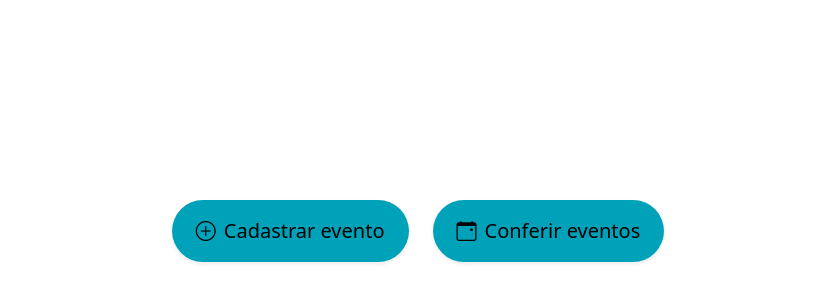
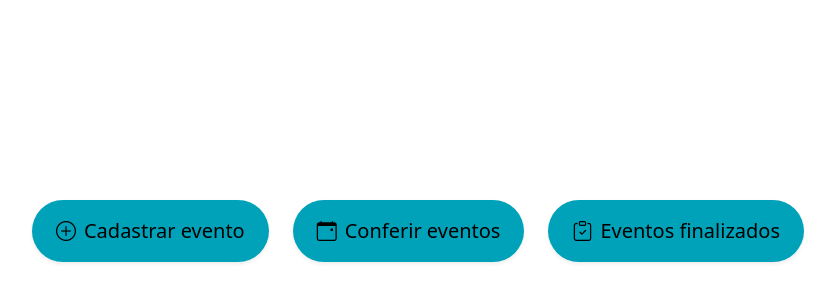
Before and after one commit to vitorLevi17/ListGGP, a Django app: page /index/ in a window 1280 px wide. Shown: the part 210-512 px from the top of the page, without its empty margins (222-1057 px from the left). Run offline with Django 5.2, Linux system fonts and the light colour scheme; a user stored in the database is signed in.

Commit message:
feat: Eventos finalizados

```diff
--- a/events/urls.py
+++ b/events/urls.py
@@ -1,5 +1,5 @@
 from django.urls import path
-from .views import listar_treinamentos_marcados,conferir_treinamento,iniciar_treinamento,adicionar_participante,finalizar_treinamento,gerar_relatorio,criar_evento,criar_aula
+from .views import listar_treinamentos_marcados,conferir_treinamento,iniciar_treinamento,adicionar_participante,finalizar_treinamento,gerar_relatorio,criar_evento,criar_aula,treinamentos_finalizados
 
 urlpatterns = [
     path('listar-eventos-marcados/',listar_treinamentos_marcados,name='listar-eventos-marcados'),
@@ -10,4 +10,5 @@ urlpatterns = [
     path('exportar-lista-treinamento/<int:treinamento_id>/',gerar_relatorio,name='exportar-lista-treinamento'),
     path('criar-evento/',criar_evento,name='criar-evento'),
     path('criar-aula/', criar_aula, name='criar-aula'),
+    path('treinamentos-finalizados/',treinamentos_finalizados,name='treinamentos-finalizados'),
 ]
--- a/events/views.py
+++ b/events/views.py
@@ -108,3 +108,8 @@ def criar_aula(request):
         form = CriarAulaForm()
 
     return render(request, 'events/criar-aula.html', {'form': form})
+
+@login_required(login_url="login/")
+def treinamentos_finalizados(request):
+    lista_treinamentos = Treinamento.objects.filter(status__in=['FINALIZADO', 'CANCELADO'])
+    return render(request,'events/listar-treinamento.html',{'treinamentos':lista_treinamentos})
--- a/templates/index.html
+++ b/templates/index.html
@@ -29,6 +29,10 @@
                 <i class="bi bi-calendar-event"></i> Conferir eventos
             </a>
 
+            <a href="{% url 'treinamentos-finalizados' %}" class="btn btn-custom rounded-pill px-4 py-3 fs-5 d-flex align-items-center gap-2 shadow-sm">
+                <i class="bi bi-clipboard-check"></i> Eventos finalizados
+            </a>
+
         </div>
     </div>
 
```
